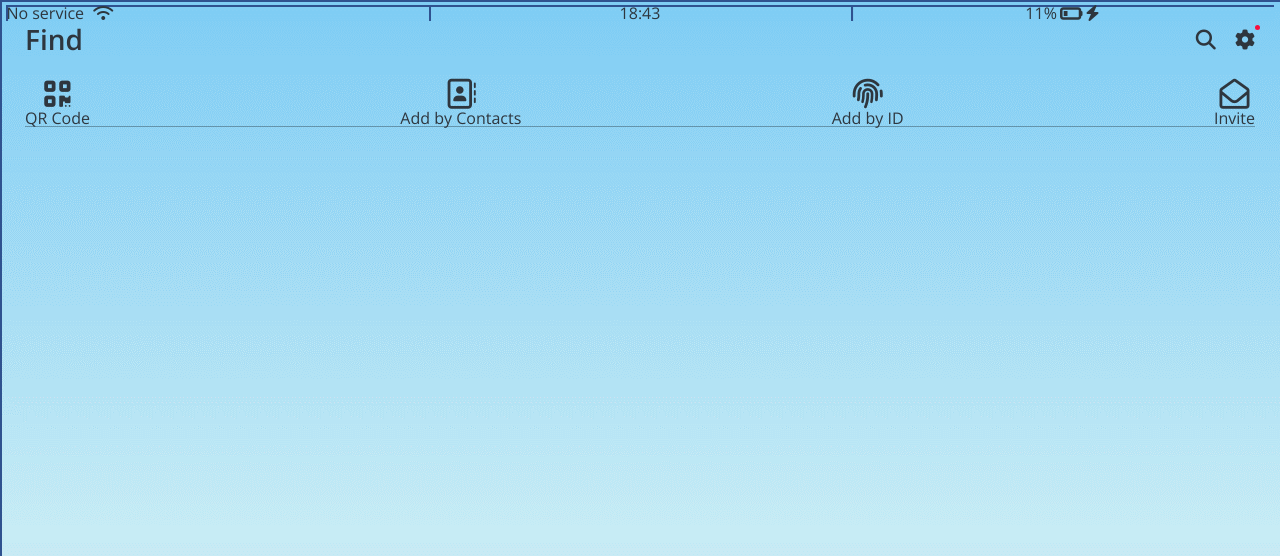
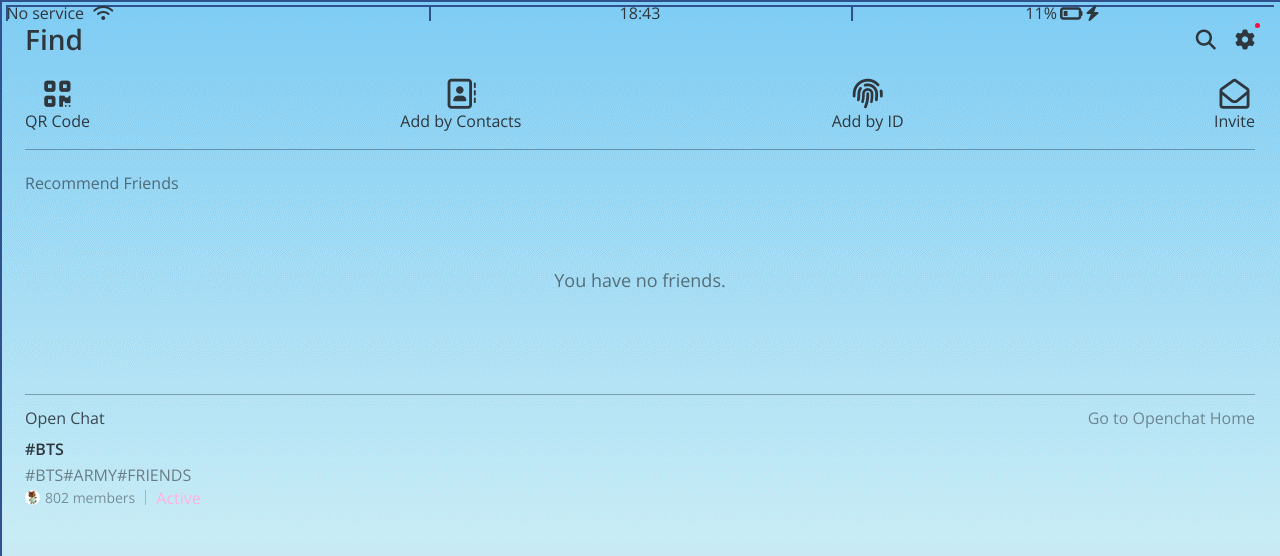
Before and after one commit to tmdqls2257/kokoaclone, a plain HTML site: page kakao/find.html in a window 1280 px wide. Shown: the top 556 px of the page. Drawn offline with nearby package versions, Linux system fonts and the light colour scheme; files whose address does not match are found by name.

Commit message:
update_Find.css

```diff
--- a/kakao/CSS/components/badge.css
+++ b/kakao/CSS/components/badge.css
@@ -19,5 +19,5 @@
   border-radius: 50%;
   position: absolute;
   right: 20px;
-  bottom: 10px;
+  bottom: 50px;
 }
--- a/kakao/CSS/components/nav-bar.css
+++ b/kakao/CSS/components/nav-bar.css
@@ -102,14 +102,3 @@
 .nav__btn:last-child {
   animation-delay: 0.8s;
 }
-.header__icons__dot {
-  background-color: #f90d3c;
-  color: aliceblue;
-  display: flex;
-  width: 5px;
-  height: 5px;
-  border-radius: 50%;
-  position: absolute;
-  right: 20px;
-  top: 25px;
-}
--- a/kakao/CSS/screens/find.css
+++ b/kakao/CSS/screens/find.css
@@ -1,7 +1,7 @@
 .find-icons {
   display: flex;
   justify-content: space-between;
-  border-bottom: 1px solid rgba(0, 0, 0, 0.3);
+  padding-bottom: 20px;
 }
 .find-icons__icon {
   display: flex;
@@ -13,4 +13,71 @@
   margin-bottom: 15px;
 }
 .find-icons__icon span {
+  margin-top: 3px;
 }
+.recommended-friends {
+  padding: 25px 0px;
+  border-top: var(--main-border);
+  border-bottom: var(--main-border);
+}
+.recommended-friends__title {
+  color: var(--grey-color);
+}
+.recommended-friends span {
+  color: var(--grey-color);
+  margin: 80px 0;
+  font-size: 18px;
+  display: block;
+  text-align: center;
+}
+.open-chat__header {
+  margin: 15px 0px;
+  display: flex;
+  justify-content: space-between;
+  opacity: 0.9;
+}
+
+.open-chat__header span {
+  opacity: 0.6;
+}
+
+.open-post {
+  display: flex;
+}
+
+.open-post__title {
+  font-weight: 600;
+  margin-bottom: 10px;
+}
+
+.open-post__hashtags {
+  text-transform: uppercase;
+  opacity: 0.6;
+}
+
+.open-post__members {
+  margin-top: 7px;
+  display: flex;
+  align-items: center;
+}
+
+.open-post__members img {
+  width: 15px;
+  height: 15px;
+  border-radius: 50%;
+  margin-right: 5px;
+}
+.open-post__member-count {
+  opacity: 0.5;
+  font-size: 14px;
+}
+
+.open-post__members .divider {
+  width: 1px;
+  height: 15px;
+  margin: 0 10px;
+  background-color: rgba(0, 0, 0, 0.2);
+}
+.open-post__memver-status {
+  color: #ffb0e0;
+}
--- a/kakao/CSS/screens/friends.css
+++ b/kakao/CSS/screens/friends.css
@@ -20,7 +20,7 @@
 }
 .friends-screen__channel-header {
   padding-top: 15px;
-  border-top: 1px solid rgba(0, 0, 0, 0.5);
+  border-top: var(--main-border);
   margin-bottom: 30px;
   display: flex;
   justify-content: space-between;
--- a/kakao/CSS/styles.css
+++ b/kakao/CSS/styles.css
@@ -15,9 +15,10 @@
 :root {
   --text-color: tomato;
   --background-color: beige;
-  --grey-color: #f9f9fa;
+  --grey-color: rgba(0, 0, 0, 0.5);
   --yellow: #fae100;
   --horizontal-space: 25px;
+  --main-border: 1px solid rgb(0, 0, 0, 0.3);
 }
 body {
   font-family: 'Open Sans', sans-serif;
--- a/kakao/find.html
+++ b/kakao/find.html
@@ -60,6 +60,29 @@
                 <span>Invite</span>
             </div>
         </div>
+        <div class="recommended-friends">
+            <h6 class="recommended-friends__title">Recommend Friends</h6>
+            <span>You have no friends.</span>
+        </div>
+        <div class="open-chat">
+            <div class="open-chat__header">
+                <h4>Open Chat</h4>
+                <span>Go to Openchat Home</span>
+            </div>
+            <div class="open-post">
+                <div class="open-post__column">
+                    <h4 class="open-post__title">#BTS</h4>
+                    <h6 class="open-post__hashtags">#bts#army#friends</h6>
+                    <div class="open-post__members">
+                        <img src="css/img/npc_6.png" alt="">
+                        <span class="open-post__member-count">802 members</span>
+                        <div class="divider"></div>
+                        <span class="open-post__memver-status">Active</span>
+                    </div>
+                </div>
+                <div class="open-post__column"></div>
+            </div>
+        </div>
     </main>
 
     <!--user profile-->
```
Also changed, not shown: kakao/CSS/img/park.jpg (added).
